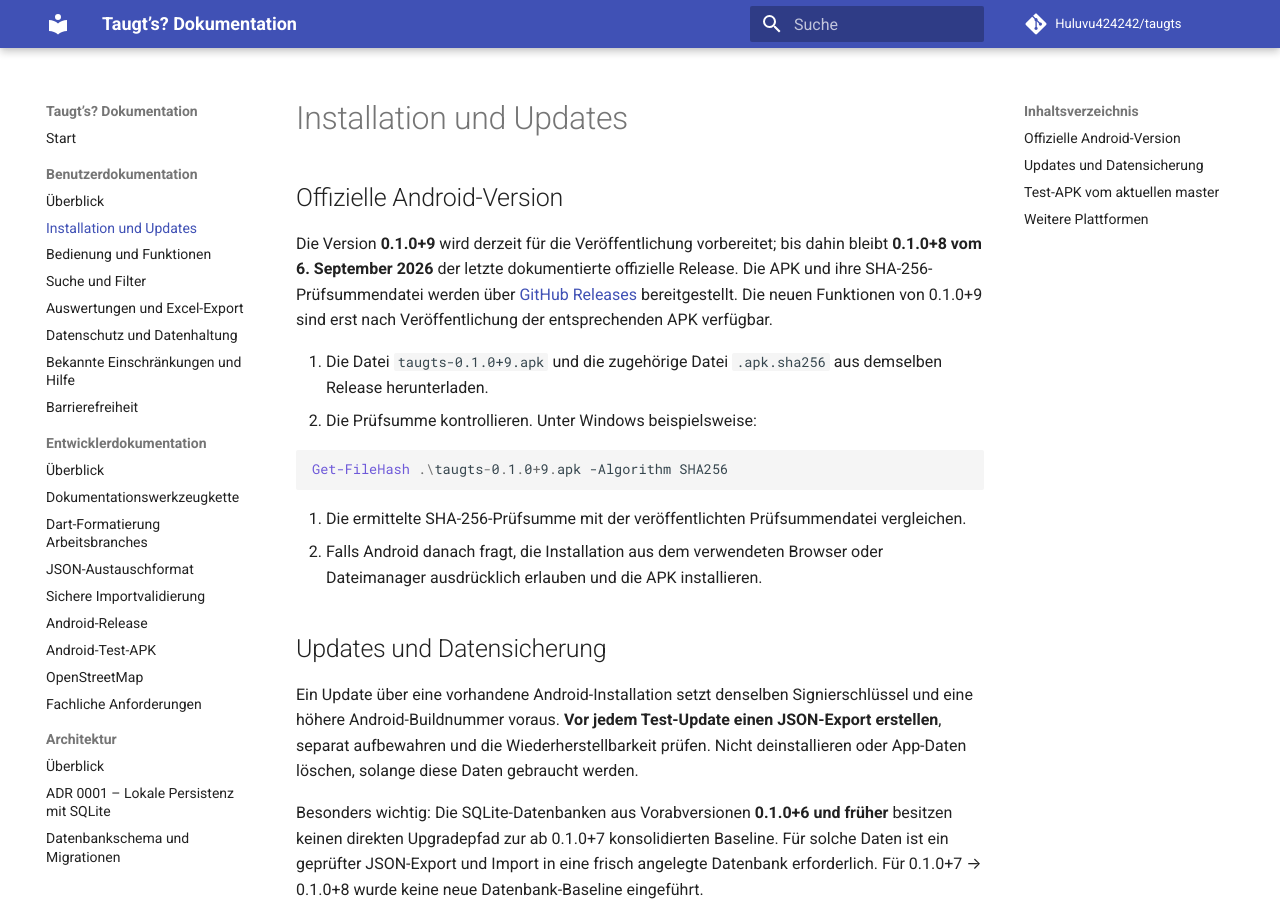
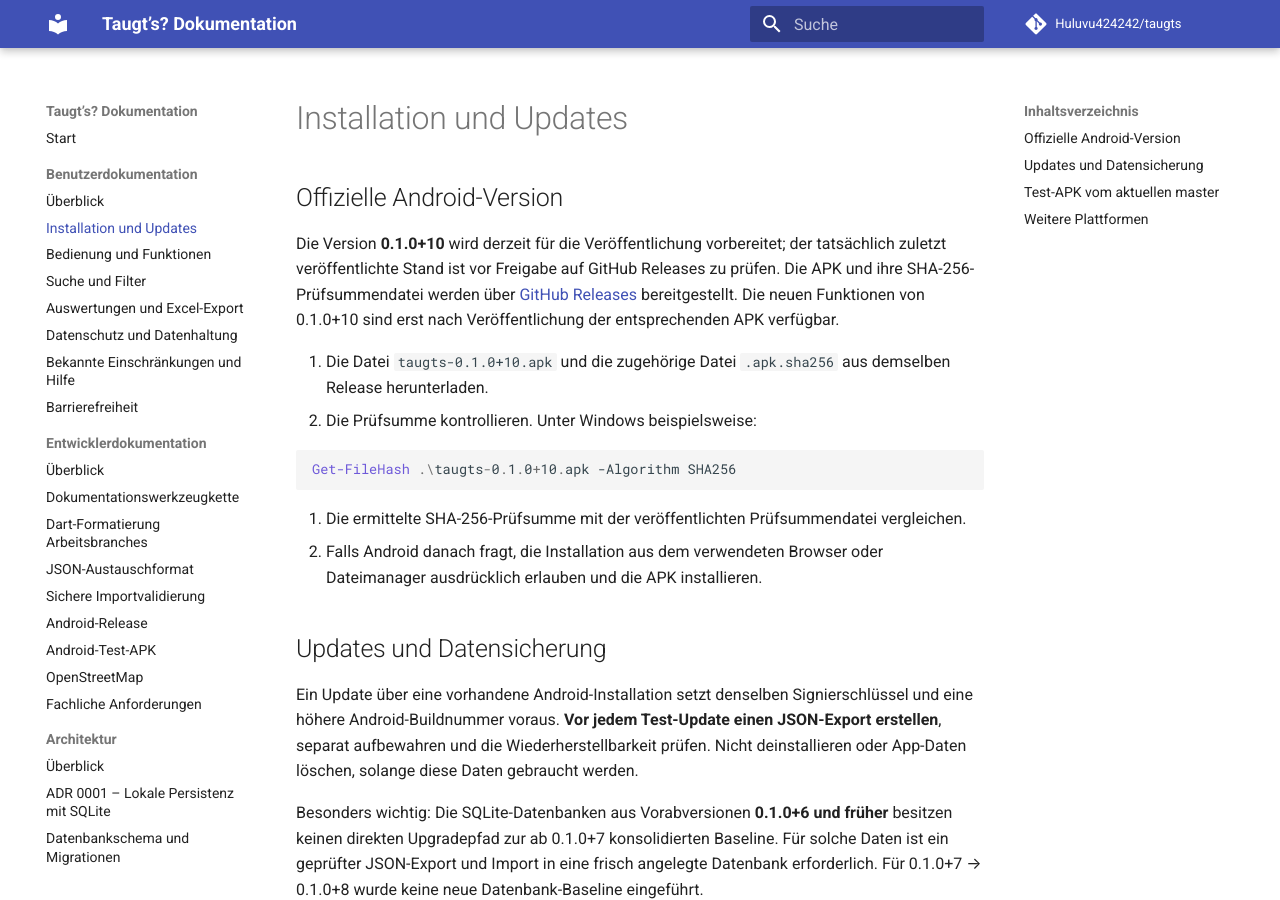
Before and after one commit to Huluvu424242/taugts, an MkDocs documentation site: the page built from docs/benutzer/installation.md, in a window 1280 px wide and 900 px high. Built offline with MkDocs 1.6.1 and Material for MkDocs 9.7.7, drawn with Linux system fonts in a browser that asks for light colours; comment, search, counter and statistics services are not loaded.

Commit message:
Story #265: Release 0.1.0+10 – docs/benutzer/installation.md

````diff
--- a/docs/benutzer/installation.md
+++ b/docs/benutzer/installation.md
@@ -2,13 +2,13 @@
 
 ## Offizielle Android-Version
 
-Die Version **0.1.0+9** wird derzeit für die Veröffentlichung vorbereitet; bis dahin bleibt **0.1.0+8 vom 6. September 2026** der letzte dokumentierte offizielle Release. Die APK und ihre SHA-256-Prüfsummendatei werden über [GitHub Releases](https://github.com/Huluvu424242/taugts/releases) bereitgestellt. Die neuen Funktionen von 0.1.0+9 sind erst nach Veröffentlichung der entsprechenden APK verfügbar.
+Die Version **0.1.0+10** wird derzeit für die Veröffentlichung vorbereitet; der tatsächlich zuletzt veröffentlichte Stand ist vor Freigabe auf GitHub Releases zu prüfen. Die APK und ihre SHA-256-Prüfsummendatei werden über [GitHub Releases](https://github.com/Huluvu424242/taugts/releases) bereitgestellt. Die neuen Funktionen von 0.1.0+10 sind erst nach Veröffentlichung der entsprechenden APK verfügbar.
 
-1. Die Datei `taugts-0.1.0+9.apk` und die zugehörige Datei `.apk.sha256` aus demselben Release herunterladen.
+1. Die Datei `taugts-0.1.0+10.apk` und die zugehörige Datei `.apk.sha256` aus demselben Release herunterladen.
 2. Die Prüfsumme kontrollieren. Unter Windows beispielsweise:
 
 ```powershell
-Get-FileHash .\taugts-0.1.0+9.apk -Algorithm SHA256
+Get-FileHash .\taugts-0.1.0+10.apk -Algorithm SHA256
 ```
 
 3. Die ermittelte SHA-256-Prüfsumme mit der veröffentlichten Prüfsummendatei vergleichen.
````
